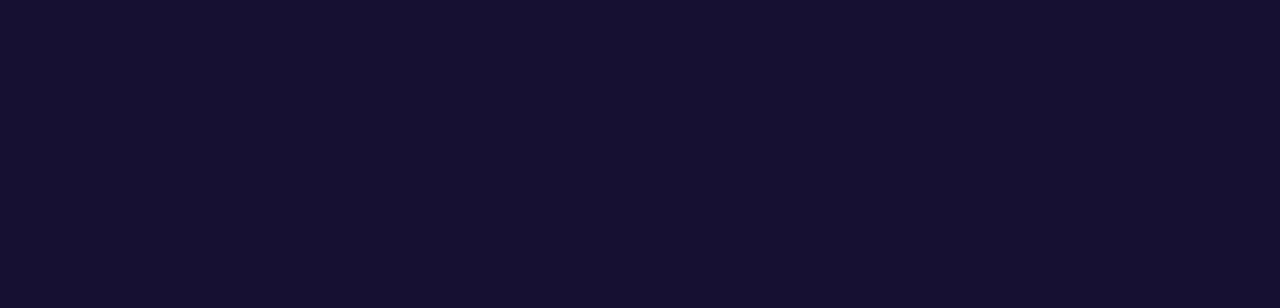
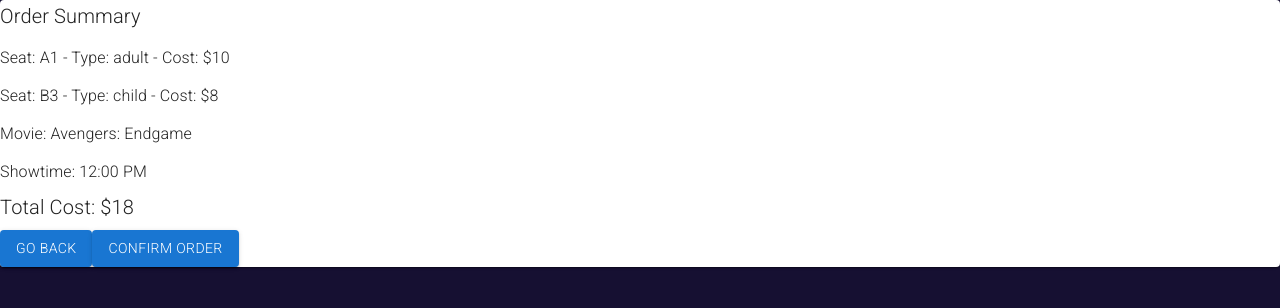
Before and after one commit to louisdefromont/cinema-ebooking-system, a React (Create React App) app in the folder cinema-ebooking-frontend/: page /order-summary in a window 1280 px wide. Before the commit this address had no page. Shown: the top 308 px of the page. Built offline with nearby package versions, Linux system fonts and the light colour scheme; a web font is replaced by a local one.

Commit message:
OrderSummary

```diff
--- a/cinema-ebooking-frontend/package.json
+++ b/cinema-ebooking-frontend/package.json
@@ -5,7 +5,9 @@
   "dependencies": {
     "@emotion/react": "^11.11.3",
     "@emotion/styled": "^11.11.0",
+    "@mui/icons-material": "^5.15.11",
     "@mui/material": "^5.15.10",
+    "@mui/styles": "^5.15.11",
     "@testing-library/jest-dom": "^5.17.0",
     "@testing-library/react": "^13.4.0",
     "@testing-library/user-event": "^13.5.0",
--- a/cinema-ebooking-frontend/src/App.js
+++ b/cinema-ebooking-frontend/src/App.js
@@ -10,9 +10,27 @@
 import AdminMovies from './pages/admin/Movies';
 import SelectAge from './pages/SelectAge';
 import SelectSeats from './pages/SelectSeats';
+import OrderSummary from './pages/OrderSummary';
 
 
 function App() {
+  const orderDetails = [
+    {
+      seatNumber: 'A1',
+      type: 'adult',
+      cost: 10,
+      movie: 'Avengers: Endgame',
+      showtime: '12:00 PM',
+    },
+    {
+      seatNumber: 'B3',
+      type: 'child',
+      cost: 8,
+      movie: 'Avengers: Endgame',
+      showtime: '12:00 PM',
+    },
+  ];
+
   return (
     <Router>
       <div>
@@ -27,6 +45,7 @@
           <Route path='/admin/movies' element={<AdminMovies />} />
           <Route path='/select-age' element={<SelectAge />} />
           <Route path='/select-seats' element={<SelectSeats />} />
+          <Route path='/order-summary' element={<OrderSummary orderDetails={orderDetails} />} />
         </Routes>
       </div>
     </Router>
--- /dev/null
+++ b/cinema-ebooking-frontend/src/pages/OrderSummary.js
@@ -0,0 +1,43 @@
+import React from 'react';
+import Typography from '@mui/material/Typography';
+import Paper from '@mui/material/Paper';
+import Button from '@mui/material/Button';
+
+const OrderSummary = ({ orderDetails }) => {
+	// Calculate total cost
+	const totalCost = orderDetails.reduce((acc, cur) => acc + cur.cost, 0);
+
+	return (
+		<Paper>
+			<Typography variant="h6" gutterBottom>
+				Order Summary
+			</Typography>
+			{orderDetails.map((ticket, index) => (
+				<div key={index}>
+					<Typography variant="body1">
+						Seat: {ticket.seatNumber} - Type: {ticket.type} - Cost: ${ticket.cost}
+					</Typography>
+				</div>
+			))}
+			<Typography variant="body1">
+				Movie: {orderDetails[0].movie}
+			</Typography>
+			<Typography variant="body1">
+				Showtime: {orderDetails[0].showtime}
+			</Typography>
+			<Typography variant="h6" gutterBottom>
+				Total Cost: ${totalCost}
+			</Typography>
+			<div>
+				<Button variant="contained" color="primary" component='a' href='/select-seats'>
+					Go Back
+				</Button>
+				<Button variant="contained" color="primary" component='a' href='/'>
+					Confirm Order
+				</Button>
+			</div>
+		</Paper>
+	);
+};
+
+export default OrderSummary;
--- a/cinema-ebooking-frontend/src/pages/SelectSeats.js
+++ b/cinema-ebooking-frontend/src/pages/SelectSeats.js
@@ -87,7 +87,7 @@
 			<Button
 				variant="contained"
 				color="primary"
-				to="/"
+				to="/order-summary"
 				component={Link}
 				disabled={seatsRemaining > 0}
 			>
```
Also changed, not shown: 1 other file (tests, documents, lock files or other folders).
